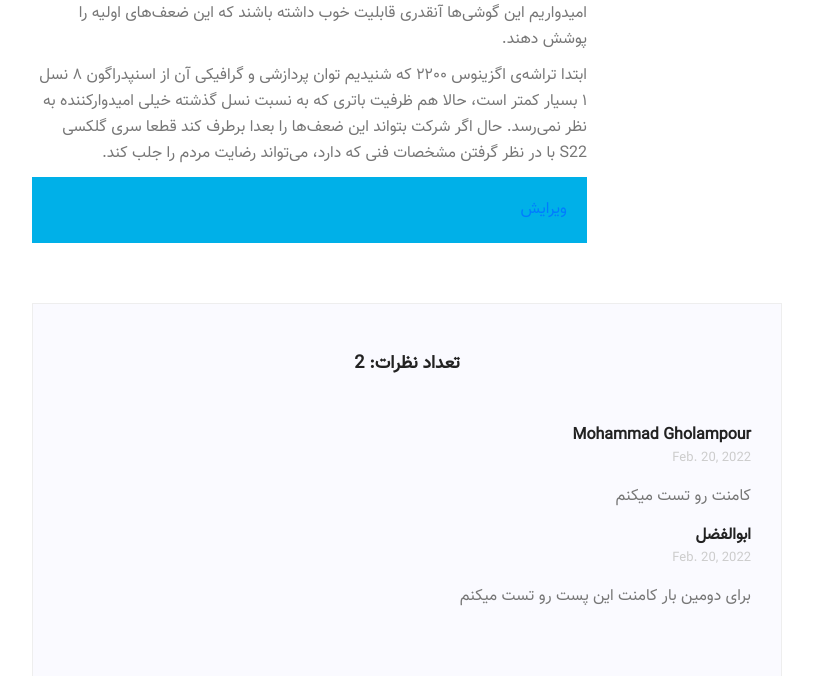
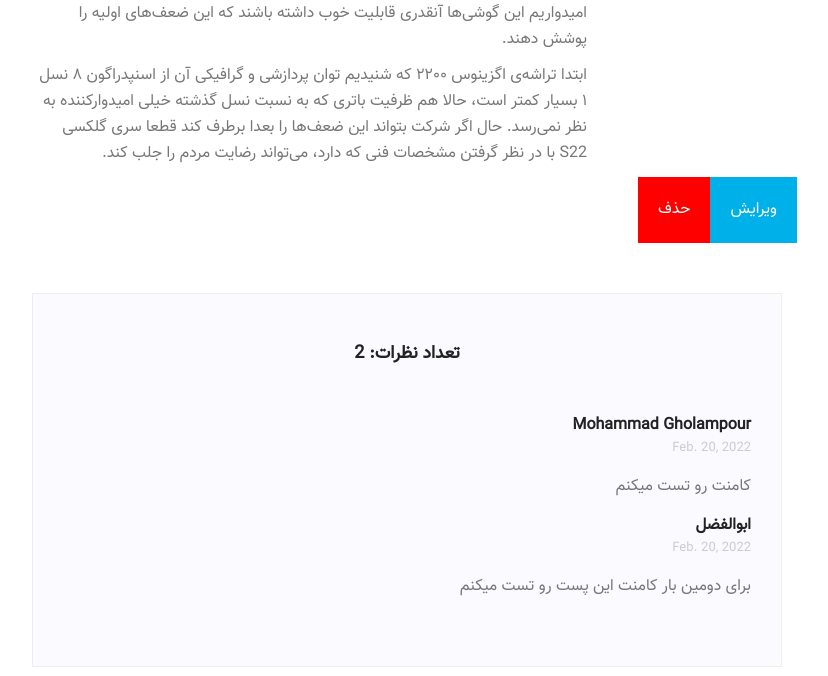
Before and after one commit to mohammad-aq1996/django-blog-project, a Django app: page /blogs/1/ in a window 1280 px wide. Shown: the part 5788-6464 px from the top of the page, without its empty margins (428-1256 px from the left). Run offline with Django 4.2, Linux system fonts and the light colour scheme; a user stored in the database is signed in; data comes from the database, SQL or seed files in the repository; both versions use the stored data as it was after the commit; some libraries are stand-ins or nearby versions.

Commit message:
Add delete view and Editing template for showing edit and delete button

```diff
--- a/blog/urls.py
+++ b/blog/urls.py
@@ -1,7 +1,7 @@
 from django.urls import path
 from .views import (PostListView, SearchView, PostCategory,
                     PostTag, post_detail_view, login_view,
-                    logout_view, PostCreateView, PostUpdateView,)
+                    logout_view, PostCreateView, PostUpdateView,PostDeleteView)
 
 
 app_name = 'blog'
@@ -15,4 +15,6 @@ urlpatterns = [
     path('logout/', logout_view, name='logout'),
     path('create/', PostCreateView.as_view(), name='post_create'),
     path('update/<int:pk>/', PostUpdateView.as_view(), name='post_update'),
+    path('delete/<int:pk>/', PostDeleteView.as_view(), name='post_delete'),
+
 ]
--- a/blog/views.py
+++ b/blog/views.py
@@ -5,7 +5,7 @@ from .forms import CommentForm, PostForm
 from django.contrib.auth import authenticate, logout, login
 from django.contrib.auth.decorators import login_required
 from django.contrib.auth.mixins import LoginRequiredMixin
-
+from django.urls import reverse_lazy
 
 class PostCreateView(LoginRequiredMixin, CreateView):
     login_url = '/login/'
@@ -21,6 +21,13 @@ class PostUpdateView(LoginRequiredMixin, UpdateView):
     form_class = PostForm
     model = Post
     template_name = 'blog/create_post.html'
+
+
+class PostDeleteView(LoginRequiredMixin, DeleteView):
+    login_url = 'login'
+    model = Post
+    template_name = 'blog/post_del.html'
+    success_url = reverse_lazy('blog:post_list')
 
 
 def login_view(request):
--- a/templates/blog/single-blog.html
+++ b/templates/blog/single-blog.html
@@ -37,11 +37,15 @@
                                 <p class="excert">
                                     {{ post.content|safe }}
                                 </p>
-                            <p style="padding: 20px; background-color: #00B0E8"><a href="{% url 'blog:post_update' post.id %}">ویرایش</a> </p>
+
 
                             </div>
-
-
+                        {% if user.is_authenticated %}
+                             <span style="padding: 20px; background-color: #00B0E8;"><a href="{% url 'blog:post_update' post.id %}"
+                                                                                       style="color: white;">ویرایش</a> </span>
+                            <span style="padding: 20px; background-color: red;"><a href="{% url 'blog:post_delete' post.id %}"
+                                                                                      style="color: white;">حذف</a> </span>
+                        {% endif %}
                         </div>
                         <div class="comments-area" >
                             <h4>  تعداد نظرات: {{ post.comments.count }}</h4>
```
Also changed, not shown: templates/blog/post_del.html (added, +8 -0 lines), db.sqlite3.
